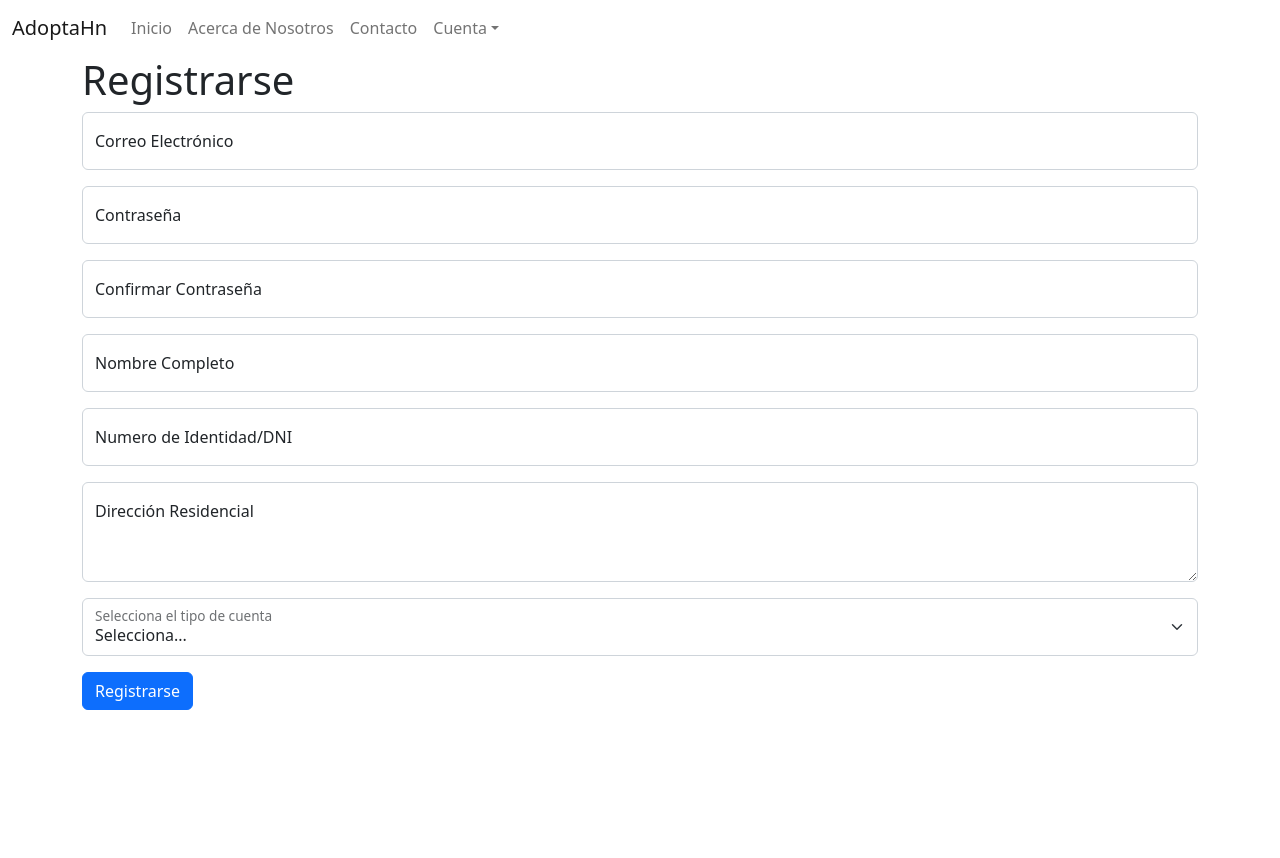
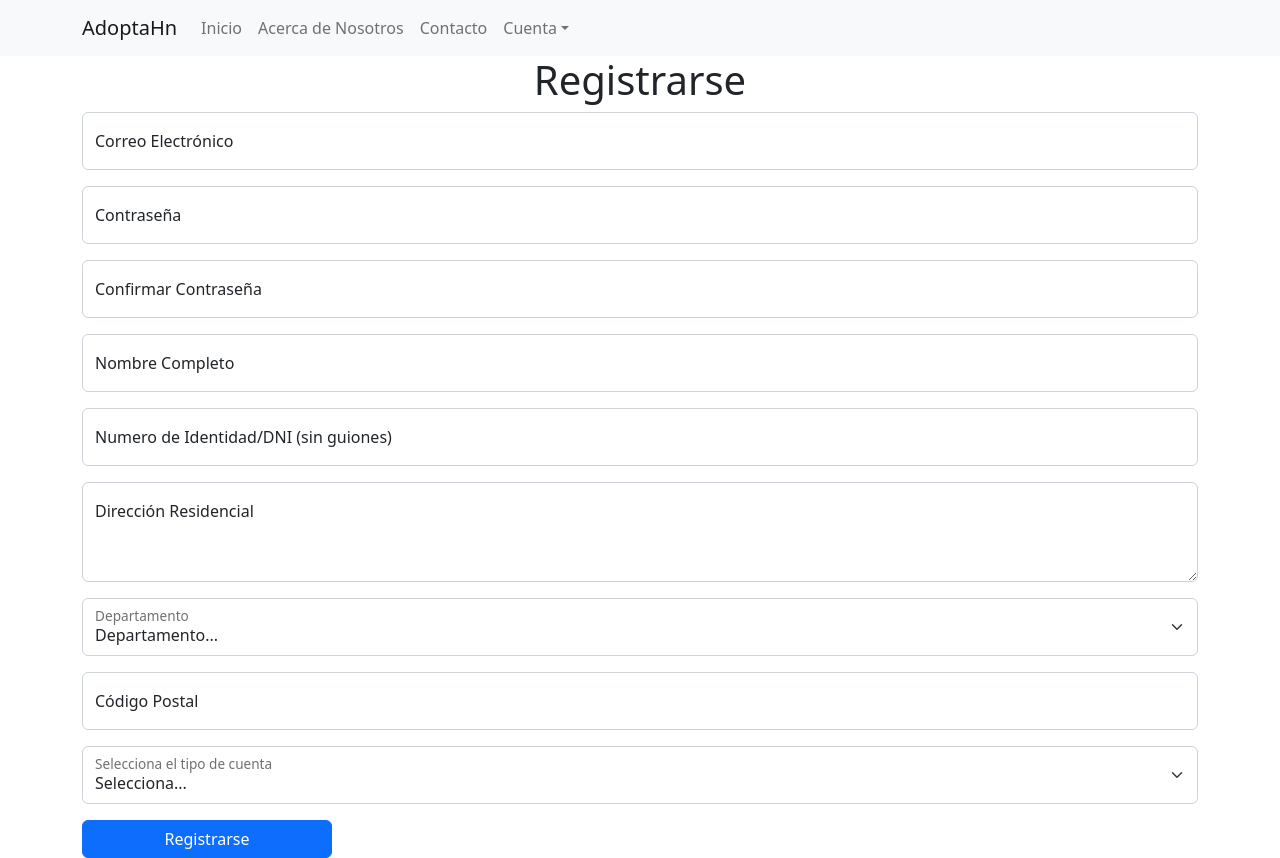
Before and after one commit to Vicra/adopt-cats, a React (Create React App) app in the folder app/: page /register in a window 1280 px wide. Before the commit the page ends 800 px from the top, so only its background shows below. Built offline with nearby package versions, Linux system fonts and the light colour scheme.

Commit message:
Iniciar sesion, css, register tweeks

```diff
--- a/app/package.json
+++ b/app/package.json
@@ -11,6 +11,7 @@
     "axios": "^1.1.3",
     "bootstrap": "^5.2.2",
     "dotenv": "^16.0.3",
+    "lodash": "^4.17.21",
     "react": "^18.2.0",
     "react-bootstrap": "^2.5.0",
     "react-bootstrap-sidebar-menu": "^2.0.3",
--- a/app/src/Components/Common/Navbar.jsx
+++ b/app/src/Components/Common/Navbar.jsx
@@ -5,22 +5,29 @@ import NavDropdown from "react-bootstrap/NavDropdown";
 
 function MyNavbar() {
     return (
-    <Navbar>
-      <Container fluid>
+        <Navbar bg="light" expand="lg">
+            <Container>
                 <Navbar.Brand href="/">AdoptaHn</Navbar.Brand>
                 <Navbar.Toggle aria-controls="navbarScroll" />
                 <Navbar.Collapse id="navbarScroll">
                     <Nav
-            className="me-auto my-2 my-lg-0"
-            style={{ maxHeight: "200px" }}
+                        className="me-auto"
+                        style={{ maxHeight: "250px" }}
                         navbarScroll
                     >
                         <Nav.Link href="/">Inicio</Nav.Link>
                         <Nav.Link href="/about">Acerca de Nosotros</Nav.Link>
                         <Nav.Link href="/contact">Contacto</Nav.Link>
-            <NavDropdown title="Cuenta" id="navbarScrollingDropdown">
-              <NavDropdown.Item href="/login">Inicia Sesión</NavDropdown.Item>
-              <NavDropdown.Item href="/register">Registrarse</NavDropdown.Item>
+                        <NavDropdown
+                            title="Cuenta"
+                            id="navbarScrollingDropdown"
+                        >
+                            <NavDropdown.Item href="/login">
+                                Inicia Sesión
+                            </NavDropdown.Item>
+                            <NavDropdown.Item href="/register">
+                                Registrarse
+                            </NavDropdown.Item>
                         </NavDropdown>
                     </Nav>
                 </Navbar.Collapse>
--- a/app/src/Components/Login/Login.jsx
+++ b/app/src/Components/Login/Login.jsx
@@ -64,35 +64,32 @@ function Login() {
 
     return (
         <Container>
-            <h2>Iniciar Sesión</h2>
+            <h1>Iniciar Sesión</h1>
             <Form onSubmit={handleSubmit}>
                 <Form.Group className="mb-3" controlId="formBasicEmail">
-                    <Form.Label>Correo</Form.Label>
+                    <Form.Label>Correo Electrónico</Form.Label>
                     <Form.Control
                         type="email"
-                        placeholder="Enter email"
+                        placeholder="correo@mail.com"
                         onChange={(e) => setField("email", e.target.value)}
                         isInvalid={!!errors.email}
                     />
-                    <Form.Text className="text-muted">
-                        We'll never share your email with anyone else.
-                    </Form.Text>
                     <Form.Control.Feedback type="invalid">
                         {errors.email}
                     </Form.Control.Feedback>
                 </Form.Group>
 
                 <Form.Group className="mb-3" controlId="formBasicPassword">
-                    <Form.Label>Password</Form.Label>
+                    <Form.Label>Contraseña</Form.Label>
                     <Form.Control
                         type="password"
-                        placeholder="Password"
+                        placeholder="Contraseña"
                         onChange={(e) => setField("password", e.target.value)}
                         isInvalid={!!errors.password}
                     />
                     <Form.Text className="text-muted">
-                        Your password must have at least one uppercase letter,
-                        one number, and one special character
+                        Tu contraseña debe tener un caracter mayusculo, un
+                        número y un caracter especial.
                     </Form.Text>
                     <Form.Control.Feedback type="invalid">
                         {errors.password}
@@ -101,9 +98,11 @@ function Login() {
                 <Form.Control.Feedback type="invalid">
                     {errors.name}
                 </Form.Control.Feedback>
-                <Button variant="primary" type="submit">
-                    Submit
-                </Button>
+                <div className="button-submit">
+                    <Button variant="primary" type="submit">
+                        Iniciar
+                    </Button>
+                </div>
             </Form>
         </Container>
     );
--- a/app/src/Components/Register/Register.jsx
+++ b/app/src/Components/Register/Register.jsx
@@ -3,6 +3,7 @@ import Form from "react-bootstrap/Form";
 import FloatingLabel from "react-bootstrap/FloatingLabel";
 import { Container } from "react-bootstrap";
 import React, { useState } from "react";
+import forIn from "lodash/forIn";
 
 import { register } from "../../services/users";
 
@@ -22,7 +23,9 @@ function Register() {
         let result = "";
         const charactersLength = characters.length;
         for (let i = 0; i < length; i++) {
-      result += characters.charAt(Math.floor(Math.random() * charactersLength));
+            result += characters.charAt(
+                Math.floor(Math.random() * charactersLength)
+            );
         }
         return result;
     }
@@ -59,29 +62,37 @@ function Register() {
     function findFormErrors() {
         const newErrors = {};
         cleanUp(form);
-    const { email, password, confirmPassword, name, dni, address, role } = form;
+        const {
+            email,
+            password,
+            confirmPassword,
+            name,
+            dni,
+            address,
+            role,
+            zipcode,
+            state,
+        } = form;
 
-    if (!email) {
-      newErrors.email = "El correo electrónico es requerido";
+        const requiredBody = {
+            email,
+            password,
+            confirmPassword,
+            name,
+            role,
+            dni,
+            address,
+            zipcode,
+            state,
+        };
+        forIn(requiredBody, function (value, key) {
+            if (!form[key]) {
+                // newErrors[key] = `El campo'${key}' es requerido`;
+                newErrors[key] = `Este campo es requerido`;
+            } else {
+                form[key] = value ? value.trim() : "";
             }
-    if (!password) {
-      newErrors.password = "La contraseña es requerida";
-    }
-    if (!confirmPassword) {
-      newErrors.confirmPassword = "La contraseña es requerida";
-    }
-    if (!name) {
-      newErrors.name = "Nombre es requerido";
-    }
-    if (!dni) {
-      newErrors.dni = "DNI es requerido";
-    }
-    if (!address) {
-      newErrors.address = "La dirección es requerida";
-    }
-    if (!role) {
-      newErrors.role = "Seleccione un tipo de cuenta";
-    }
+        });
         return newErrors;
     }
 
@@ -129,7 +140,9 @@ function Register() {
                     <Form.Control
                         type="password"
                         placeholder="Confirmar Contraseña"
-            onChange={(e) => setField("confirmPassword", e.target.value)}
+                        onChange={(e) =>
+                            setField("confirmPassword", e.target.value)
+                        }
                         isInvalid={!!errors.confirmPassword}
                     />
                     <Form.Control.Feedback type="invalid">
@@ -155,7 +168,7 @@ function Register() {
 
                 <FloatingLabel
                     controlId="dni"
-          label="Numero de Identidad/DNI"
+                    label="Numero de Identidad/DNI (sin guiones)"
                     className="mb-3"
                 >
                     <Form.Control
@@ -187,12 +200,67 @@ function Register() {
                 </FloatingLabel>
 
                 <FloatingLabel
+                    controlId="state"
+                    label="Departamento"
+                    className="mb-3"
+                >
+                    <Form.Select
+                        aria-label="state"
+                        onChange={(e) => setField("state", e.target.value)}
+                        isInvalid={!!errors.state}
+                    >
+                        <option default>Departamento...</option>
+                        <option value="Atlántida">Atlántida</option>
+                        <option value="Colón">Colón</option>
+                        <option value="Comayagua">Comayagua</option>
+                        <option value="Copán">Copán</option>
+                        <option value="Cortés">Cortés</option>
+                        <option value="Choluteca">Choluteca</option>
+                        <option value="El Paraíso">El Paraíso</option>
+                        <option value="Francisco Morazán">
+                            Francisco Morazán
+                        </option>
+                        <option value="Gracias a Dios">Gracias a Dios</option>
+                        <option value="Intibucá">Intibucá</option>
+                        <option value="Islas de la Bahía">
+                            Islas de la Bahía
+                        </option>
+                        <option value="La Paz">La Paz</option>
+                        <option value="Lempira">Lempira</option>
+                        <option value="Ocotepeque">Ocotepeque</option>
+                        <option value="Olancho">Olancho</option>
+                        <option value="Santa Bárbara">Santa Bárbara</option>
+                        <option value="Valle">Valle</option>
+                        <option value="Yoro">Yoro</option>
+                    </Form.Select>
+                    <Form.Control.Feedback type="invalid">
+                        {errors.state}
+                    </Form.Control.Feedback>
+                </FloatingLabel>
+
+                <FloatingLabel
+                    controlId="zipcode"
+                    label="Código Postal"
+                    className="mb-3"
+                >
+                    <Form.Control
+                        type="text"
+                        placeholder="21101"
+                        onChange={(e) => setField("zipcode", e.target.value)}
+                        isInvalid={!!errors.zipcode}
+                    />
+                    <Form.Control.Feedback type="invalid">
+                        {errors.zipcode}
+                    </Form.Control.Feedback>
+                </FloatingLabel>
+
+                <FloatingLabel
                     controlId="role"
                     label="Selecciona el tipo de cuenta"
                     className="mb-3"
                 >
                     <Form.Select
-            aria-label="Floating label select example"
+                        aria-label="role"
                         onChange={(e) => setField("role", e.target.value)}
                         isInvalid={!!errors.role}
                     >
--- a/app/src/index.css
+++ b/app/src/index.css
@@ -1,13 +1,34 @@
 body {
-  margin: 0;
-  font-family: -apple-system, BlinkMacSystemFont, 'Segoe UI', 'Roboto', 'Oxygen',
-    'Ubuntu', 'Cantarell', 'Fira Sans', 'Droid Sans', 'Helvetica Neue',
-    sans-serif;
-  -webkit-font-smoothing: antialiased;
-  -moz-osx-font-smoothing: grayscale;
+    margin: 0;
+    font-family: -apple-system, BlinkMacSystemFont, "Segoe UI", "Roboto",
+        "Oxygen", "Ubuntu", "Cantarell", "Fira Sans", "Droid Sans",
+        "Helvetica Neue", sans-serif;
+    -webkit-font-smoothing: antialiased;
+    -moz-osx-font-smoothing: grayscale;
 }
 
 code {
-  font-family: source-code-pro, Menlo, Monaco, Consolas, 'Courier New',
-    monospace;
+    font-family: source-code-pro, Menlo, Monaco, Consolas, "Courier New",
+        monospace;
 }
+
+h1 {
+    text-align: center;
+}
+
+@media (max-width: 1024px) {
+    button {
+        width: 100%;
+    }
+}
+
+@media (min-width: 1025px) {
+    button {
+        width: 250px;
+        align-items: center;
+    }
+    .button-submit {
+        display: grid;
+        place-content: center;
+    }
+}
```
Also changed, not shown: 1 other file (tests, documents, lock files or other folders). Lines whose indentation alone changed are shown as unchanged.
